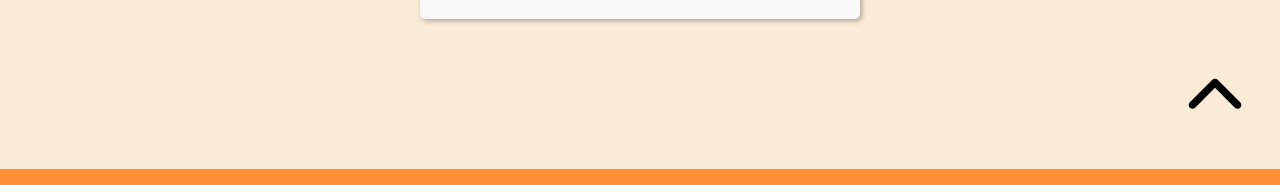
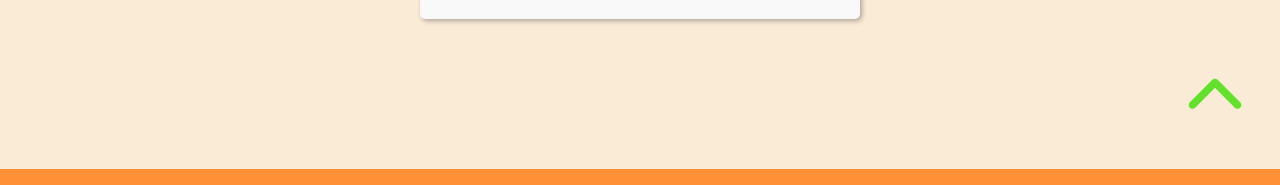
Before and after one commit to DeveMike/Portfolio, a plain HTML site: page index.html in a window 1280 px wide. Shown: the part 1930-2115 px from the top of the page. Drawn offline with nearby package versions, Linux system fonts and the light colour scheme.

Commit message:
COLOR CHANGE

```diff
--- a/style.css
+++ b/style.css
@@ -330,5 +330,5 @@ footer {
 }
 
 .scroll-to-top a {
-    color: black;
+    color: rgb(98, 225, 43);
 }
```
